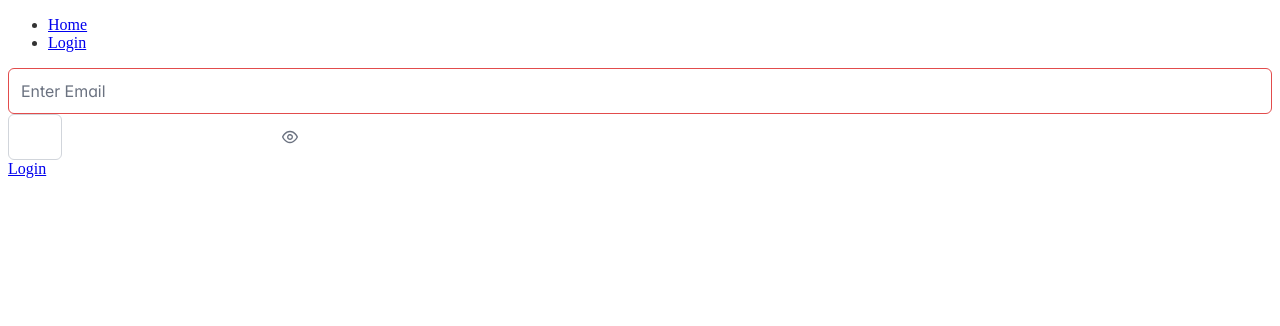
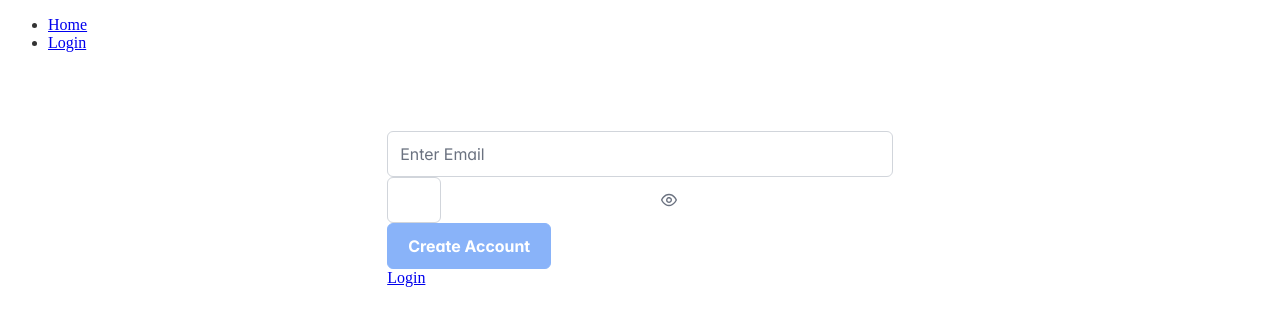
Before and after one commit to luism007/tempest, a React app in the folder frontend/: page /auth in a window 1280 px wide. Shown: the top 326 px of the page. Built offline with nearby package versions, Linux system fonts and the light colour scheme; no server answers.

Commit message:
Prettying up the UI

```diff
--- a/frontend/apis/AuthApi.ts
+++ b/frontend/apis/AuthApi.ts
@@ -9,5 +9,14 @@ export const AuthApi = {
             data: user
         });
         return response.data;
+    },
+
+    login: async (user: User) => {
+        const response = await api.request({
+            url: `/auth/login`,
+            method: 'POST',
+            data: user
+        });
+        return response.data;
     }
 }
--- /dev/null
+++ b/frontend/components/AuthForm.css
@@ -0,0 +1,6 @@
+.authForm {
+    height: 60%;
+    width: 50%;
+    margin: auto;
+    padding: 5%;
+}
--- a/frontend/components/AuthForm.tsx
+++ b/frontend/components/AuthForm.tsx
@@ -1,24 +1,18 @@
 import React, { useRef, useState } from "react";
-import { validPasswordPattern } from "../constants/constants";
 import LoginForm from "./LoginForm";
 import SignUpForm from "./SignupForm";
 import { Link, useSearchParams } from "react-router-dom";
 import User from "../models/User";
 import { AuthApi } from "../apis/AuthApi";
 import { Toast } from "primereact/toast";
-
+import './AuthForm.css';
 
 
 const AuthForm: React.FC<{authMode: string}> = (props) => {
 
-    const [password, setPassword] = useState('');
     const [searchParams] = useSearchParams();
     const isLogin = searchParams.get('form') === 'login';
     const toast = useRef<Toast>(null);
-
-    const updatePassword = (password: string) => {
-        setPassword(password);
-    }
 
     const submit = async (email: string, password: string, action: string) => {
         const user = new User( email, password, null, null);
@@ -26,17 +20,21 @@ const AuthForm: React.FC<{authMode: string}> = (props) => {
             const response = await AuthApi.signUp(user);
             toast?.current?.show({severity:'success', summary: 'Success', detail:`${response}`, life: 3000});
             console.log('Response', response);
+        } else {
+            const response = await AuthApi.login(user);
+            toast?.current?.show({severity: 'success', summary: 'Logged In', detail: `${response?.message}`, life: 3000});
+            console.log(response);
         }
     }
 
      return(
-        <>
-            { (isLogin) ? <LoginForm update={updatePassword}/> : <SignUpForm submit = {submit}/> }
+        <div className = "authForm">
+            { (isLogin) ? <LoginForm submit={submit}/> : <SignUpForm submit = {submit}/> }
              <Link to={`?form=${isLogin ? 'signup' : 'login'}`}>
                  {isLogin ? 'Create an Account' : 'Login'}
              </Link>
              <Toast ref={toast}/>
-        </>
+        </div>
     );
 
 }
--- a/frontend/components/LoginForm.tsx
+++ b/frontend/components/LoginForm.tsx
@@ -1,15 +1,47 @@
 import { InputText } from "primereact/inputtext";
 import { Password } from "primereact/password";
-import React from "react";
-const LoginForm: React.FC<{update: (password: string) => void }> = (props) => {
-    return(
+import { validPasswordPattern } from "../constants/constants";
+import React, { useState } from "react";
+import { Button } from "primereact/button";
+
+const isValidEmail = (email: string): boolean => {
+    return (email.includes('@')) ? true : false;
+}
+const isValidPassword = (password: string): boolean => {
+    return (password.length >= 13 && password.match(validPasswordPattern) !== null) ? true : false;
+}
+
+const LoginForm: React.FC<{ submit: (email: string, password:string, action: string) => void }> = (props) => {
+    const [email, setEmail] = useState('');
+    const [password, setPassword] = useState('');
+    const [emailValidState, setEmailValidState] = useState(true);
+    const [passwordValidState, setPasswordValidState] = useState(true);
+
+    const updateEmailValidState = (state: boolean) =>{
+        setEmailValidState(state);
+    }
+
+    const updatePasswordValidState = (state: boolean) => {
+        setPasswordValidState(state);
+    }
+
+    const readyToSubmit = () => {
+        return (emailValidState && passwordValidState) && (isValidEmail(email) && isValidPassword(password));
+    }
+
+    return (
         <>
             <div className="p-inputgroup flex-1">
-                <InputText placeholder="Email"></InputText>
+                <InputText className={(emailValidState) ? '' : 'p-invalid'} placeholder="Email" onChange={(e) => { updateEmailValidState(isValidEmail(e.target.value)); setEmail(e.target.value) }}></InputText>
             </div>
             <div className="p-inputgroup flex-1">
-                <Password placeholder = 'Password' onChange={(p) => { props.update(p.target.value) }} toggleMask/>
+                <Password className={(passwordValidState) ? '' : 'p-invalid'} placeholder='Password' onChange={(p) => { updatePasswordValidState(isValidPassword(p.target.value)); setPassword(p.target.value) }} toggleMask />
             </div>
+            {
+                <div className="p-inputgroup flex-1">
+                    <Button disabled = {!readyToSubmit()} label="Login" onClick={() => props.submit(email, password, 'login')}></Button>
+                </div>
+            }
         </>
     )
 };
--- a/frontend/components/SignupForm.tsx
+++ b/frontend/components/SignupForm.tsx
@@ -4,7 +4,6 @@ import { Password } from "primereact/password";
 import React, {useState} from "react";
 import { validPasswordPattern } from "../constants/constants";
 import { Button } from "primereact/button";
-import User from "../models/User";
 
 const signupFormPasswordFooter = (
     <>
@@ -30,8 +29,8 @@ const isValidPassword = (password: string): boolean => {
 const SignUpForm: React.FC<{submit: (email: string, password:string, action: string) => void }> = (props) => {
     const [email, setEmail] = useState('');
     const [password, setPassword] = useState('');
-    const [emailValidState, setEmailValidState] = useState(false);
-    const [passwordValidState, setPasswordValidState] = useState(false);
+    const [emailValidState, setEmailValidState] = useState(true);
+    const [passwordValidState, setPasswordValidState] = useState(true);
 
     const updateEmailValidState = (state: boolean) =>{
         setEmailValidState(state);
@@ -41,7 +40,7 @@ const SignUpForm: React.FC<{submit: (email: string, password:string, action: str
         setPasswordValidState(state);
     }
     const readyToSubmit = () => {
-        return emailValidState && passwordValidState;
+        return (emailValidState && passwordValidState) && (isValidEmail(email) && isValidPassword(password));
     }
 
     return(
@@ -50,12 +49,11 @@ const SignUpForm: React.FC<{submit: (email: string, password:string, action: str
                 <InputText className = {(emailValidState) ? '' : 'p-invalid'} placeholder="Enter Email" onChange={(e) => { updateEmailValidState(isValidEmail(e.target.value)); setEmail(e.target.value) }}></InputText>
             </div>
             <div className = "p-inputgroup flex-1">
-                <Password className = {(passwordValidState) ? '' : 'p-invalid'} footer = {signupFormPasswordFooter} onChange={(p) => { updatePasswordValidState(isValidPassword(p.target.value)); setPassword(p.target.value) }} toggleMask/>
+                <Password className = {(passwordValidState) ? '' : 'p-invalid'} placeholder = "Enter Password" footer = {signupFormPasswordFooter} onChange={(p) => { updatePasswordValidState(isValidPassword(p.target.value)); setPassword(p.target.value) }} toggleMask/>
             </div>
             {
-                readyToSubmit() &&
                 <div className="p-inputgroup flex-1">
-                    <Button label="Submit" onClick={()=> props.submit(email, password, 'signup')}></Button>
+                    <Button disabled={!readyToSubmit()} label="Create Account" onClick={() => props.submit(email, password, 'signup')}></Button>
                 </div>
             }
         </>
--- /dev/null
+++ b/frontend/pages/Authentication.css
@@ -0,0 +1,8 @@
+.container {
+    display: flex;
+    flex-flow: wrap;
+    height: 100%;
+    width: 100%;
+    margin: 0;
+    padding: 0;
+}
--- a/frontend/pages/Authentication.tsx
+++ b/frontend/pages/Authentication.tsx
@@ -2,11 +2,12 @@ import React from "react";
 import { Steps } from "primereact/steps";
 import { MenuItem } from "primereact/menuitem";
 import AuthForm from "../components/AuthForm";
+import './Authentication.css';
 const Authentication = () => {
     const authSteps: MenuItem[] = [{ label: 'Sign Up' }, { label: 'Create Profile' }];
 
     return(
-        <div>
+        <div className="container">
             <AuthForm authMode="signup"></AuthForm>
         </div>
     );
```
